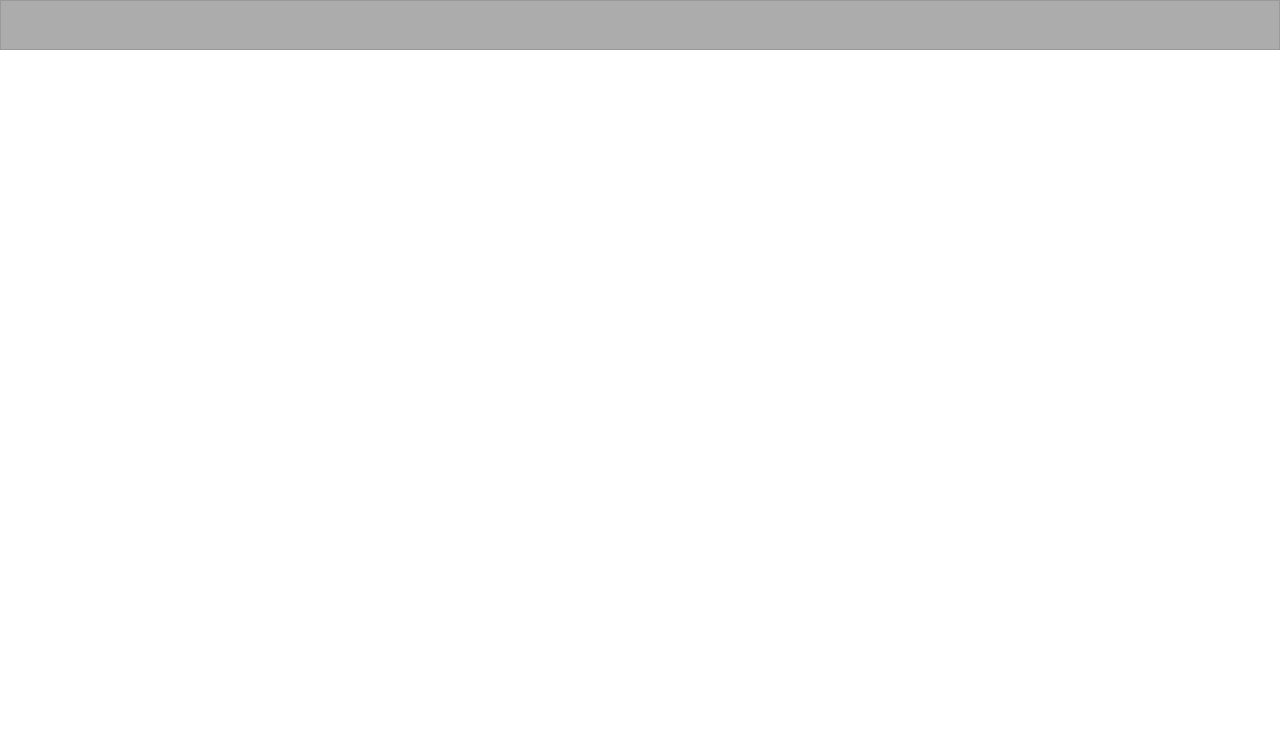
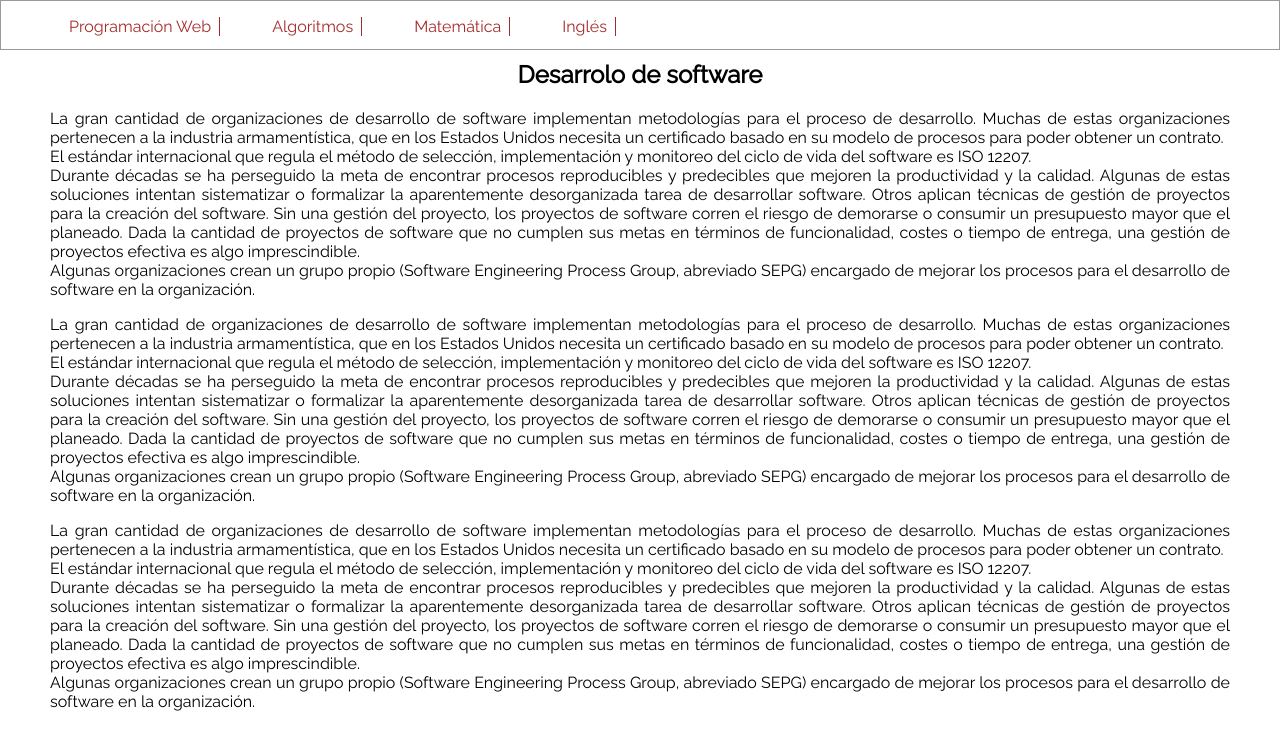
Before and after one commit to Angelozam17/Programaci-n-web-Polit-cnico-Internacional, a plain HTML site: page clase_5/index.html in a window 1280 px wide. Drawn offline with Linux system fonts and the light colour scheme.

Commit message:
Terminé la barra de navegación

```diff
--- a/clase_5/estilos/estilos.css
+++ b/clase_5/estilos/estilos.css
@@ -1,16 +1,35 @@
-*{
-    box-sizing: border-box;
+* {
+  box-sizing: border-box;
 }
-
-body{
-    margin: 0;
+body {
+  margin: 0;
+  font-family: 'Raleway', sans-serif;
 }
-
-.header{
-    position: fixed;
-    background-color: #acacac;
-    width:  100%;
-    height: 50px;
-    border: 1px solid rgb(153, 153, 153);
-    top: 0;
+.header {
+  position: fixed;
+  width: 100%;
+  height: 50px;
+  border: 1px solid #999;
+  background-color: #fff;
+  top: 0;
 }
+.header ul li {
+  display: inline-block;
+  list-style: none;
+  margin: 0 20px;
+  cursor: pointer;
+  color: #a52a2a;
+  font-family: 18px;
+  padding-left: 8px;
+  padding-right: 8px;
+  border-right: 1px solid;
+}
+.h1 {
+  text-align: center;
+}
+.main {
+  margin: 60px 50px 50px 50px;
+}
+.text {
+  text-align: justify;
+}
--- a/clase_5/index.html
+++ b/clase_5/index.html
@@ -4,9 +4,48 @@
     <meta charset="UTF-8">
     <meta name="viewport" content="width=device-width, initial-scale=1.0">
     <link rel="stylesheet" href="estilos/estilos.css">
+    <link href="https://fonts.googleapis.com/css?family=Raleway" rel="stylesheet">
     <title>Divs 3</title>
 </head>
 <body>
-    <header class="header"></header>
+    <header class="header">
+        <ul>
+            <li>Programación Web</li>
+            <li>Algoritmos</li>
+            <li>Matemática</li>
+            <li>Inglés</li>
+        </ul>
+    </header>
+
+    <div class="main">
+        <h2 class="h1">Desarrolo de software</h2>
+        <p class="text">La gran cantidad de organizaciones de desarrollo de software implementan metodologías para el proceso de desarrollo. Muchas de estas organizaciones pertenecen a la industria armamentística, que en los Estados Unidos necesita un certificado basado en su modelo de procesos para poder obtener un contrato.
+        <br>
+        El estándar internacional que regula el método de selección, implementación y monitoreo del ciclo de vida del software es ISO 12207.
+        <br>
+        Durante décadas se ha perseguido la meta de encontrar procesos reproducibles y predecibles que mejoren la productividad y la calidad. Algunas de estas soluciones intentan sistematizar o formalizar la aparentemente desorganizada tarea de desarrollar software. Otros aplican técnicas de gestión de proyectos para la creación del software. Sin una gestión del proyecto, los proyectos de software corren el riesgo de demorarse o consumir un presupuesto mayor que el planeado. Dada la cantidad de proyectos de software que no cumplen sus metas en términos de funcionalidad, costes o tiempo de entrega, una gestión de proyectos efectiva es algo imprescindible.
+        <br>
+        Algunas organizaciones crean un grupo propio (Software Engineering Process Group, abreviado SEPG) encargado de mejorar los procesos para el desarrollo de software en la organización.</p>
+
+
+
+        <p class="text">La gran cantidad de organizaciones de desarrollo de software implementan metodologías para el proceso de desarrollo. Muchas de estas organizaciones pertenecen a la industria armamentística, que en los Estados Unidos necesita un certificado basado en su modelo de procesos para poder obtener un contrato.
+        <br>
+        El estándar internacional que regula el método de selección, implementación y monitoreo del ciclo de vida del software es ISO 12207.
+        <br>
+        Durante décadas se ha perseguido la meta de encontrar procesos reproducibles y predecibles que mejoren la productividad y la calidad. Algunas de estas soluciones intentan sistematizar o formalizar la aparentemente desorganizada tarea de desarrollar software. Otros aplican técnicas de gestión de proyectos para la creación del software. Sin una gestión del proyecto, los proyectos de software corren el riesgo de demorarse o consumir un presupuesto mayor que el planeado. Dada la cantidad de proyectos de software que no cumplen sus metas en términos de funcionalidad, costes o tiempo de entrega, una gestión de proyectos efectiva es algo imprescindible.
+        <br>
+        Algunas organizaciones crean un grupo propio (Software Engineering Process Group, abreviado SEPG) encargado de mejorar los procesos para el desarrollo de software en la organización.</p>
+
+
+
+        <p class="text">La gran cantidad de organizaciones de desarrollo de software implementan metodologías para el proceso de desarrollo. Muchas de estas organizaciones pertenecen a la industria armamentística, que en los Estados Unidos necesita un certificado basado en su modelo de procesos para poder obtener un contrato.
+        <br>
+        El estándar internacional que regula el método de selección, implementación y monitoreo del ciclo de vida del software es ISO 12207.
+        <br>
+        Durante décadas se ha perseguido la meta de encontrar procesos reproducibles y predecibles que mejoren la productividad y la calidad. Algunas de estas soluciones intentan sistematizar o formalizar la aparentemente desorganizada tarea de desarrollar software. Otros aplican técnicas de gestión de proyectos para la creación del software. Sin una gestión del proyecto, los proyectos de software corren el riesgo de demorarse o consumir un presupuesto mayor que el planeado. Dada la cantidad de proyectos de software que no cumplen sus metas en términos de funcionalidad, costes o tiempo de entrega, una gestión de proyectos efectiva es algo imprescindible.
+        <br>
+        Algunas organizaciones crean un grupo propio (Software Engineering Process Group, abreviado SEPG) encargado de mejorar los procesos para el desarrollo de software en la organización.</p>
+    </div>
 </body>
 </html>
```
Also changed, not shown: 1 other file.
